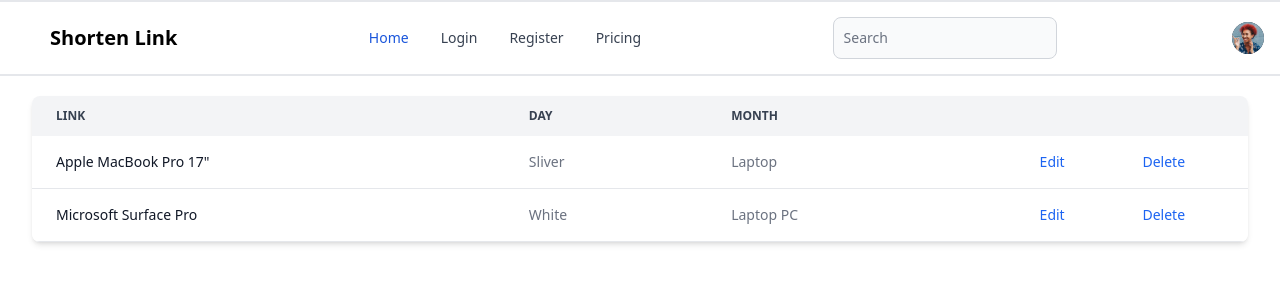
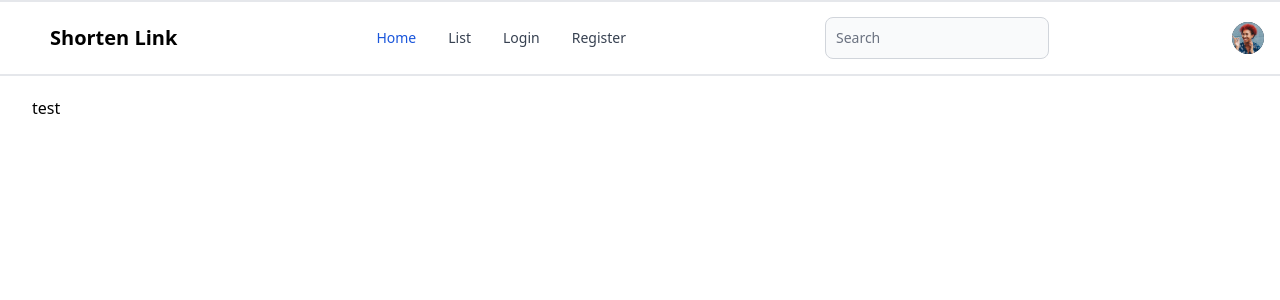
Before and after one commit to wahyuandhikarizaldi/fp-shorten, a Vue app in the folder frontend/: page / in a window 1280 px wide. Shown: the top 300 px of the page. Built offline with nearby package versions, Linux system fonts and the light colour scheme; some icons are missing.

Commit message:
route: menu color

```diff
--- a/frontend/src/App.vue
+++ b/frontend/src/App.vue
@@ -99,30 +99,46 @@
               <li>
                 <RouterLink
                   to="/"
-                  class="block py-2 pl-3 pr-4 text-white bg-blue-700 rounded md:bg-transparent md:text-blue-700 md:p-0 dark:text-white"
+                  :class="{
+                    'md:text-blue-700': $route.path == '/',
+                    'md:text-gray-700': $route.path != '/',
+                  }"
+                  class="block py-2 pl-3 pr-4 text-white rounded md:bg-transparent md:p-0 dark:text-white"
                   aria-current="page"
                   >Home</RouterLink
                 >
               </li>
               <li>
                 <RouterLink
+                  to="/list"
+                  :class="{
+                    'md:text-blue-700': $route.path == '/list',
+                    'md:text-gray-700': $route.path != '/list',
+                  }"
+                  class="block py-2 pl-3 pr-4 rounded hover:bg-gray-100 md:hover:bg-transparent md:hover:text-blue-700 md:p-0 dark:text-gray-400 md:dark:hover:text-white dark:hover:bg-gray-700 dark:hover:text-white md:dark:hover:bg-transparent dark:border-gray-700"
+                  >List</RouterLink
+                >
+              </li>
+              <li>
+                <RouterLink
                   to="/login"
-                  class="block py-2 pl-3 pr-4 text-gray-700 rounded hover:bg-gray-100 md:hover:bg-transparent md:hover:text-blue-700 md:p-0 dark:text-gray-400 md:dark:hover:text-white dark:hover:bg-gray-700 dark:hover:text-white md:dark:hover:bg-transparent dark:border-gray-700"
+                  :class="{
+                    'md:text-blue-700': $route.path == '/login',
+                    'md:text-gray-700': $route.path != '/login',
+                  }"
+                  class="block py-2 pl-3 pr-4 rounded hover:bg-gray-100 md:hover:bg-transparent md:hover:text-blue-700 md:p-0 dark:text-gray-400 md:dark:hover:text-white dark:hover:bg-gray-700 dark:hover:text-white md:dark:hover:bg-transparent dark:border-gray-700"
                   >Login</RouterLink
                 >
               </li>
               <li>
                 <RouterLink
                   to="/regis"
-                  class="block py-2 pl-3 pr-4 text-gray-700 rounded hover:bg-gray-100 md:hover:bg-transparent md:hover:text-blue-700 md:p-0 dark:text-gray-400 md:dark:hover:text-white dark:hover:bg-gray-700 dark:hover:text-white md:dark:hover:bg-transparent dark:border-gray-700"
+                  :class="{
+                    'md:text-blue-700': $route.path == '/regis',
+                    'md:text-gray-700': $route.path != '/regis',
+                  }"
+                  class="block py-2 pl-3 pr-4 rounded hover:bg-gray-100 md:hover:bg-transparent md:hover:text-blue-700 md:p-0 dark:text-gray-400 md:dark:hover:text-white dark:hover:bg-gray-700 dark:hover:text-white md:dark:hover:bg-transparent dark:border-gray-700"
                   >Register</RouterLink
-                >
-              </li>
-              <li>
-                <a
-                  href="#"
-                  class="block py-2 pl-3 pr-4 text-gray-700 rounded hover:bg-gray-100 md:hover:bg-transparent md:hover:text-blue-700 md:p-0 dark:text-gray-400 md:dark:hover:text-white dark:hover:bg-gray-700 dark:hover:text-white md:dark:hover:bg-transparent dark:border-gray-700"
-                  >Pricing</a
                 >
               </li>
             </ul>
--- a/frontend/src/router/index.js
+++ b/frontend/src/router/index.js
@@ -1,5 +1,5 @@
 import { createRouter, createWebHistory } from "vue-router";
-import DashboardView from "../views/DashboardView.vue";
+import HomeView from "../views/HomeView.vue";
 
 const router = createRouter({
   history: createWebHistory(import.meta.env.BASE_URL),
@@ -7,7 +7,12 @@
     {
       path: "/",
       name: "home",
-      component: DashboardView,
+      component: HomeView,
+    },
+    {
+      path: "/list",
+      name: "list",
+      component: () => import("../views/DashboardView.vue"),
     },
     {
       path: "/about",
```
